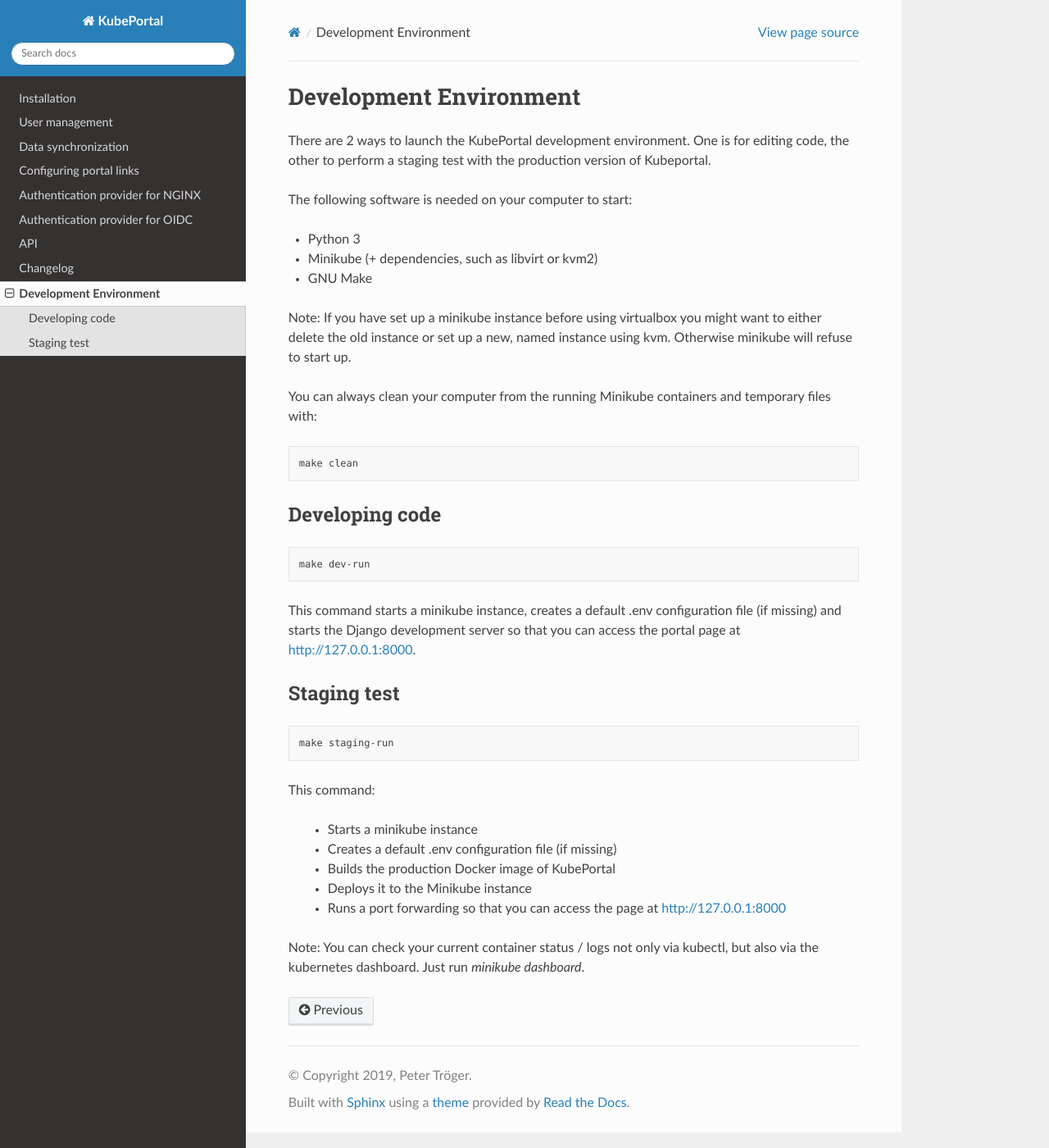
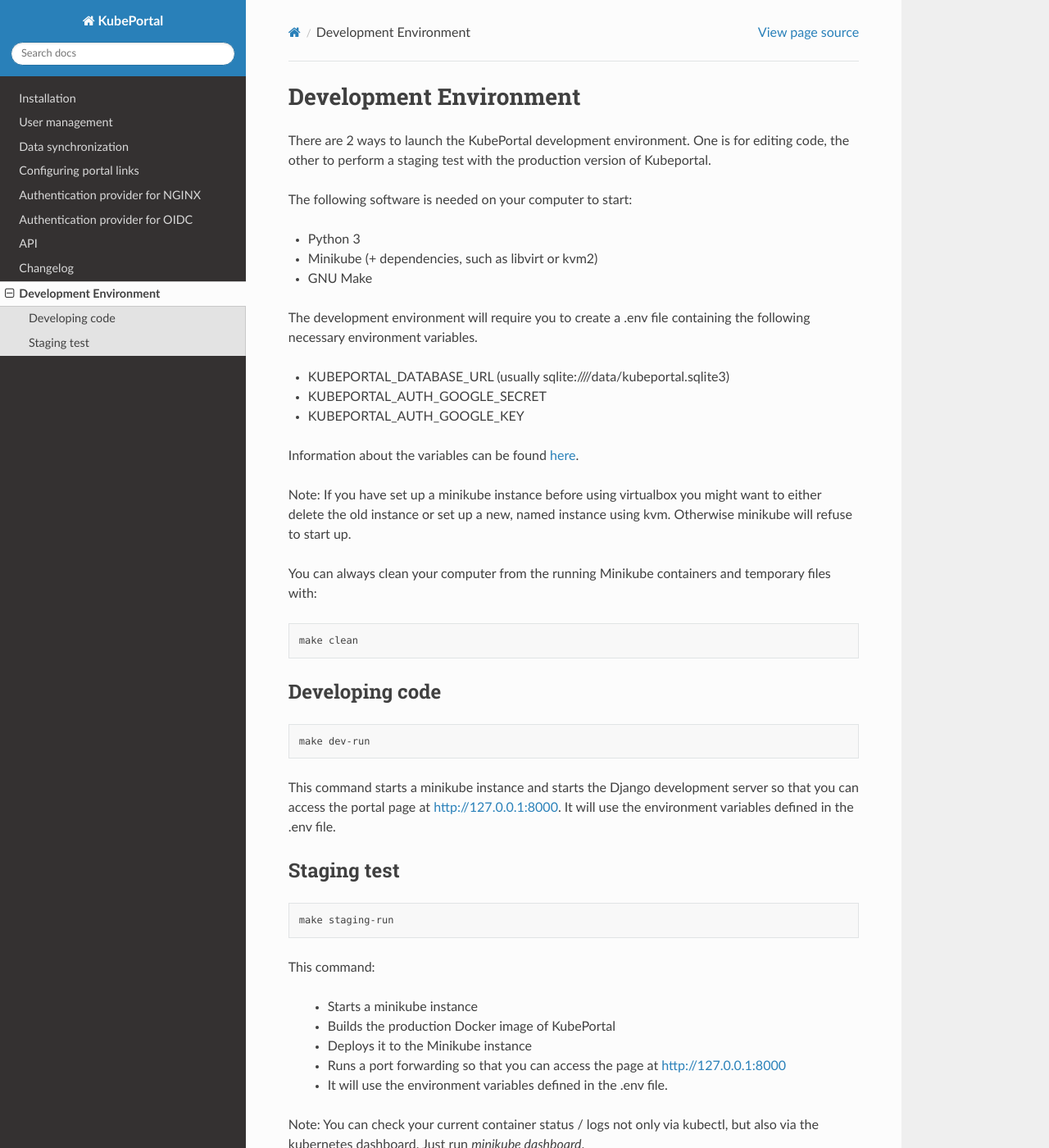
Before and after one commit to kubeportal/kubeportal, a Sphinx documentation site: the page built from docs/dev-env.rst, in a window 1280 px wide and 1400 px high. Shown: the whole window at 82% size. Built offline with Sphinx 7.4.7 and the Read the Docs theme 2.0.0, drawn with Linux system fonts in a browser that asks for light colours.

Commit message:
Removed auth tokens from Makefile, implemented #35 (static root password in dev-env)

```diff
--- a/docs/dev-env.rst
+++ b/docs/dev-env.rst
@@ -10,6 +10,15 @@
 - Python 3
 - Minikube (+ dependencies, such as libvirt or kvm2)
 - GNU Make
+
+The development environment will require you to create a .env file containing
+the following necessary environment variables.
+
+- KUBEPORTAL_DATABASE_URL (usually sqlite:////data/kubeportal.sqlite3)
+- KUBEPORTAL_AUTH_GOOGLE_SECRET
+- KUBEPORTAL_AUTH_GOOGLE_KEY
+
+Information about the variables can be found `here <installation.html>`_.
 
 Note: If you have set up a minikube instance before using virtualbox you might
 want to either delete the old instance or set up a new, named instance using kvm.
@@ -29,8 +38,7 @@
 
     make dev-run
 
-This command starts a minikube instance, creates a default .env configuration
-file (if missing) and starts the Django development server so that you can access the portal page at http://127.0.0.1:8000.
+This command starts a minikube instance and starts the Django development server so that you can access the portal page at http://127.0.0.1:8000. It will use the environment variables defined in the .env file.
 
 Staging test
 ============
@@ -42,10 +50,10 @@
 This command:
 
   - Starts a minikube instance
-  - Creates a default .env configuration file (if missing)
   - Builds the production Docker image of KubePortal
   - Deploys it to the Minikube instance
   - Runs a port forwarding so that you can access the page at http://127.0.0.1:8000
+  - It will use the environment variables defined in the .env file.
 
 Note: You can check your current container status / logs not only via kubectl, but also
 via the kubernetes dashboard. Just run `minikube dashboard`.
--- a/docs/installation.rst
+++ b/docs/installation.rst
@@ -43,5 +43,5 @@
 The `example YMLs <https://github.com/troeger/kubeportal/tree/master/deployment/k8s>`_ show how these variables can be set through a standard Kubernetes config map. Please note that we rely on
 Kustomize for them.
 
-After the first deployment, the log output of the KubePortal pod shows you the generated password for the *root* account once (!).
+In production mode, after the first deployment, the log output of the KubePortal pod shows you the generated password for the *root* account once (!).
 This account **only** works for the backend login page, which is available at `<KubePortal URL>/admin/`.
```
Also changed, not shown: 2 other files.
